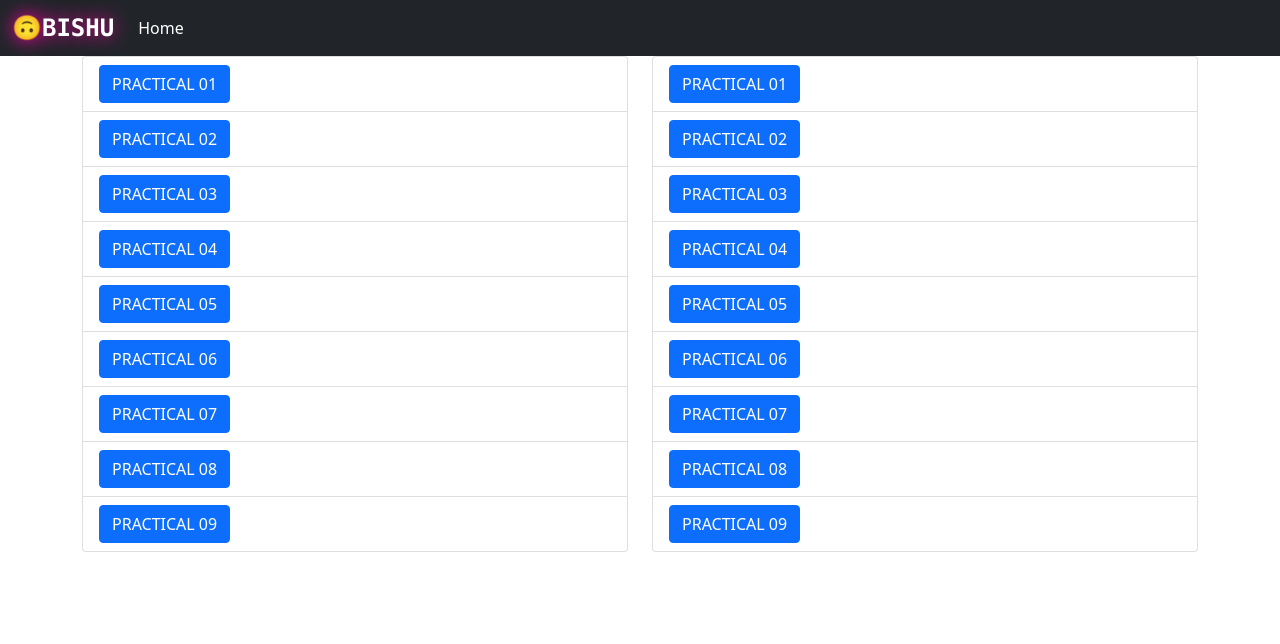
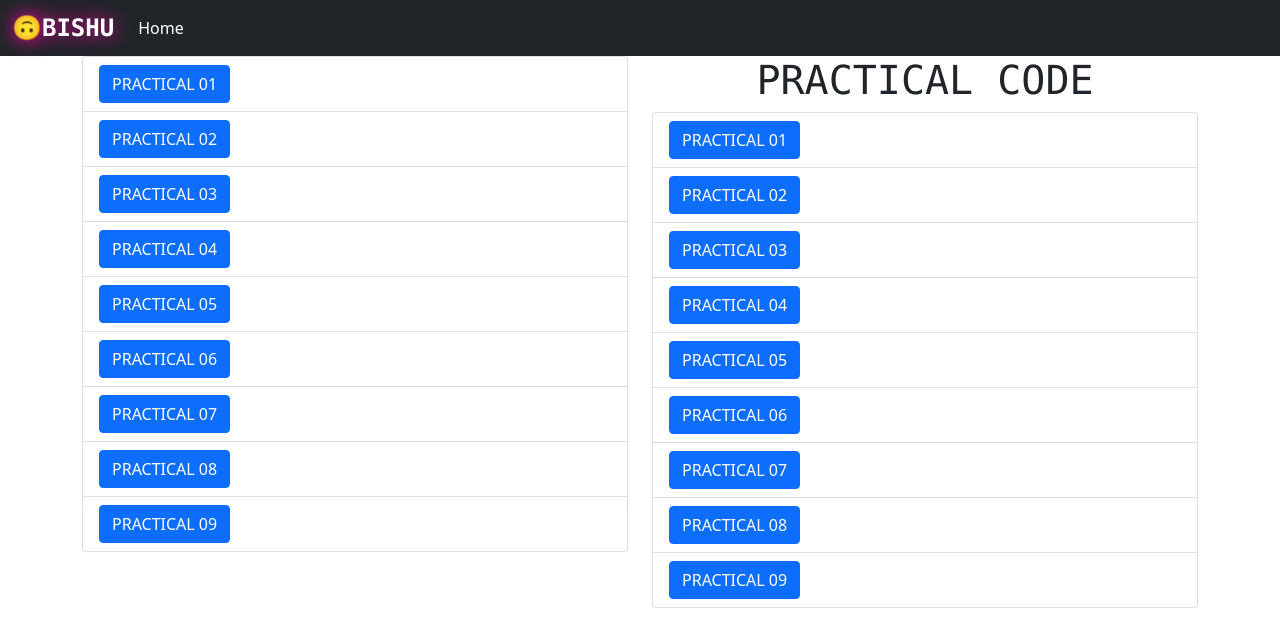
Before and after one commit to bishu52490/bishu52490.github.io, a plain HTML site: page index.html in a window 1280 px wide. Drawn offline with nearby package versions, Linux system fonts and the light colour scheme; a script that the page names is missing.

Commit message:
font update

```diff
--- a/index.html
+++ b/index.html
@@ -97,6 +97,7 @@
           </ul>
         </div>
         <div class="col-sm">
+          <h1 class="text-center font-monospace">PRACTICAL CODE</h1>
           <!-- Buttons trigger modals -->
           <ul class="list-group">
             <li class="list-group-item">
```
